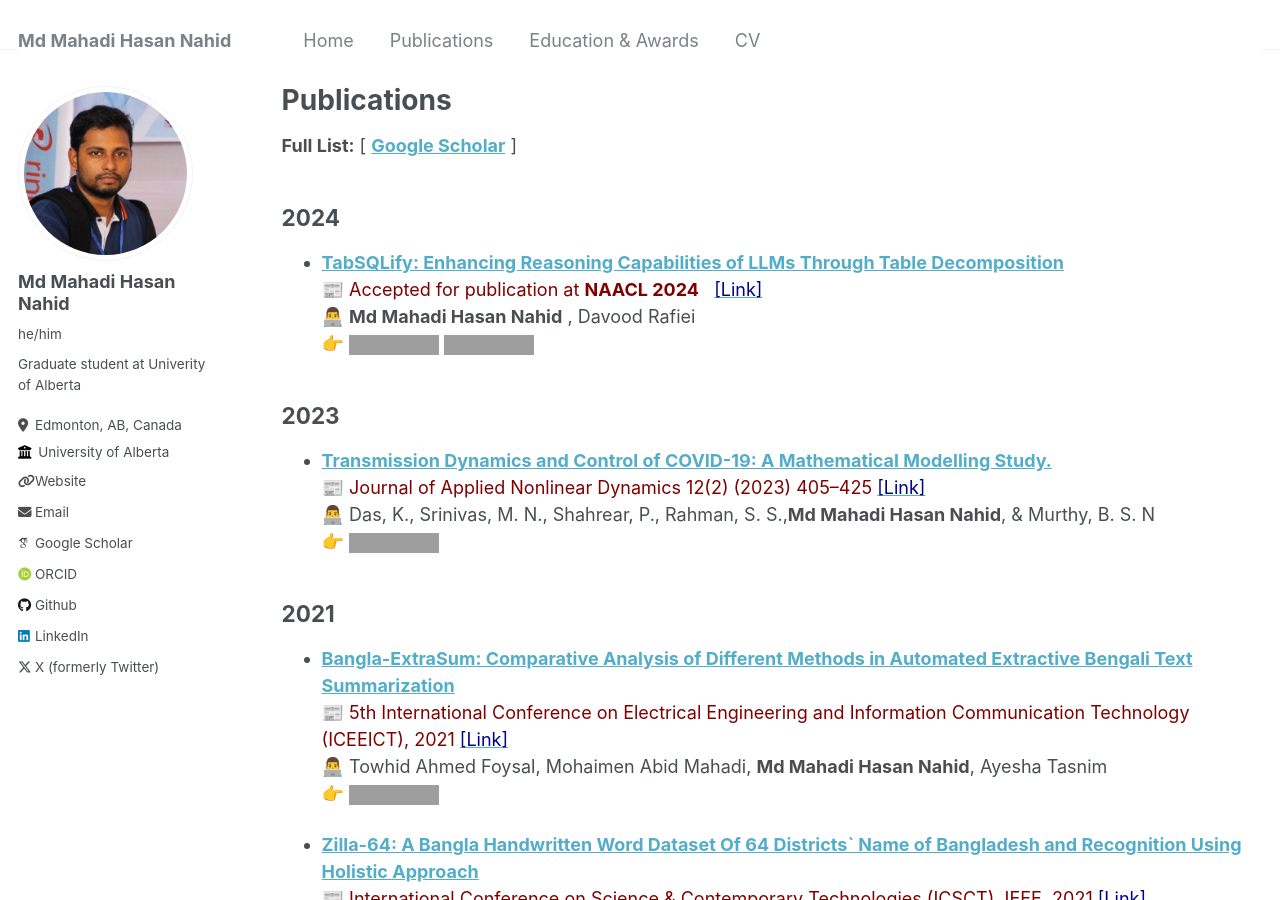
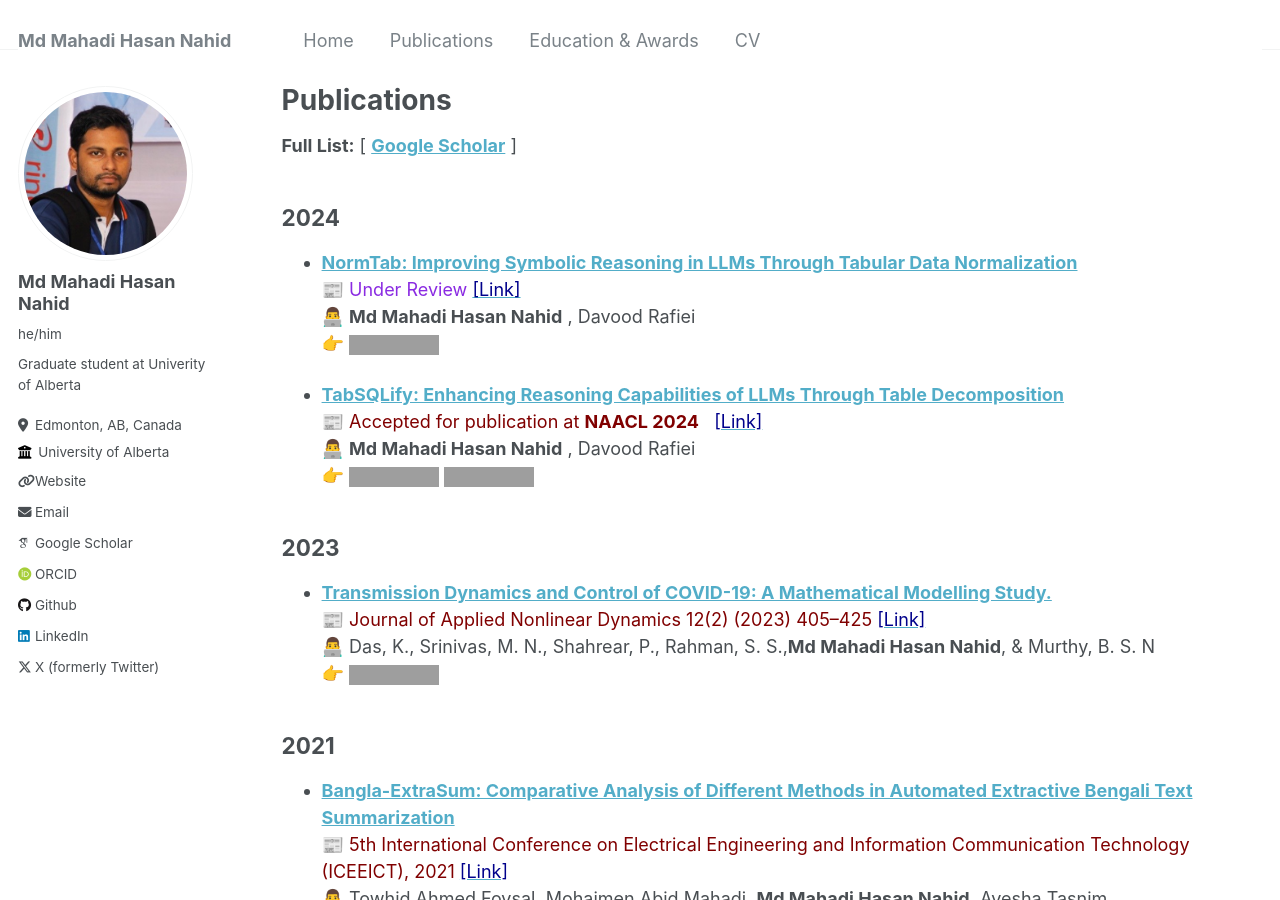
Before and after one commit to mahadi-nahid/mahadi-nahid.github.io, a Jekyll site: the page built from _pages/publications.md, in a window 1280 px wide and 900 px high. Built offline with Jekyll 4.4.1, drawn with Linux system fonts in a browser that asks for light colours; some web fonts are replaced; grey boxes are pictures that could not be loaded.

Commit message:
Update publications.md

```diff
--- a/_pages/publications.md
+++ b/_pages/publications.md
@@ -14,6 +14,11 @@ author_profile: true
 [comment]: # <br/>
 
 ## 2024
+* [**NormTab: Improving Symbolic Reasoning in LLMs Through Tabular Data Normalization**](https://arxiv.org/pdf/2406.17961)<br/>
+📰 <span style ="color:BlueViolet"> Under Review </span> [<span style ="color:DarkBlue"> [Link] </span>](https://arxiv.org/pdf/2406.17961) <br/>
+👨‍💻 **Md Mahadi Hasan Nahid** , Davood Rafiei <br/>
+👉 [![Paper](https://img.shields.io/badge/Paper-blue)](https://arxiv.org/pdf/2406.17961)
+
 * [**TabSQLify: Enhancing Reasoning Capabilities of LLMs Through Table Decomposition**](https://aclanthology.org/2024.naacl-long.320.pdf)<br/>
 📰 <span style ="color:Maroon"> Accepted for publication at **NAACL 2024** &nbsp; </span> [<span style ="color:DarkBlue"> [Link] </span>](https://2024.naacl.org/program/accepted_papers/#main-conference---long-papers) <br/>
 👨‍💻 **Md Mahadi Hasan Nahid** , Davood Rafiei <br/>
```
